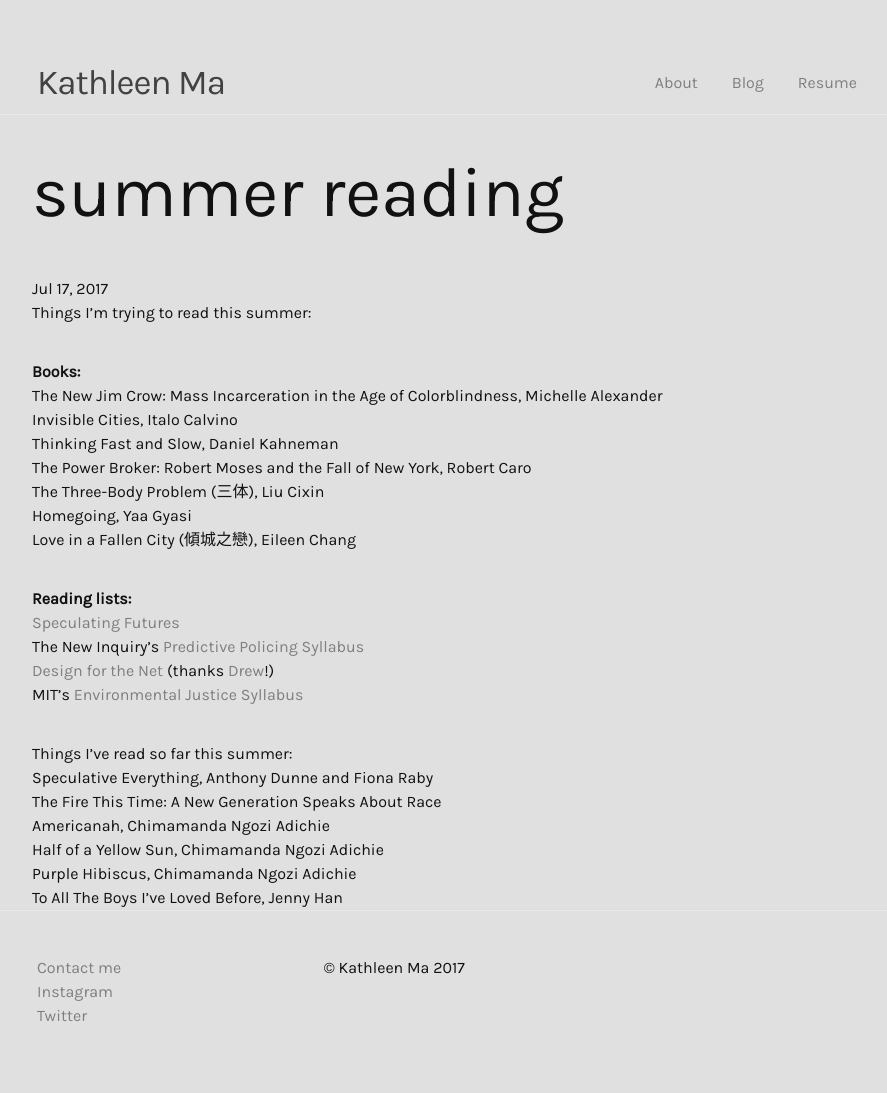
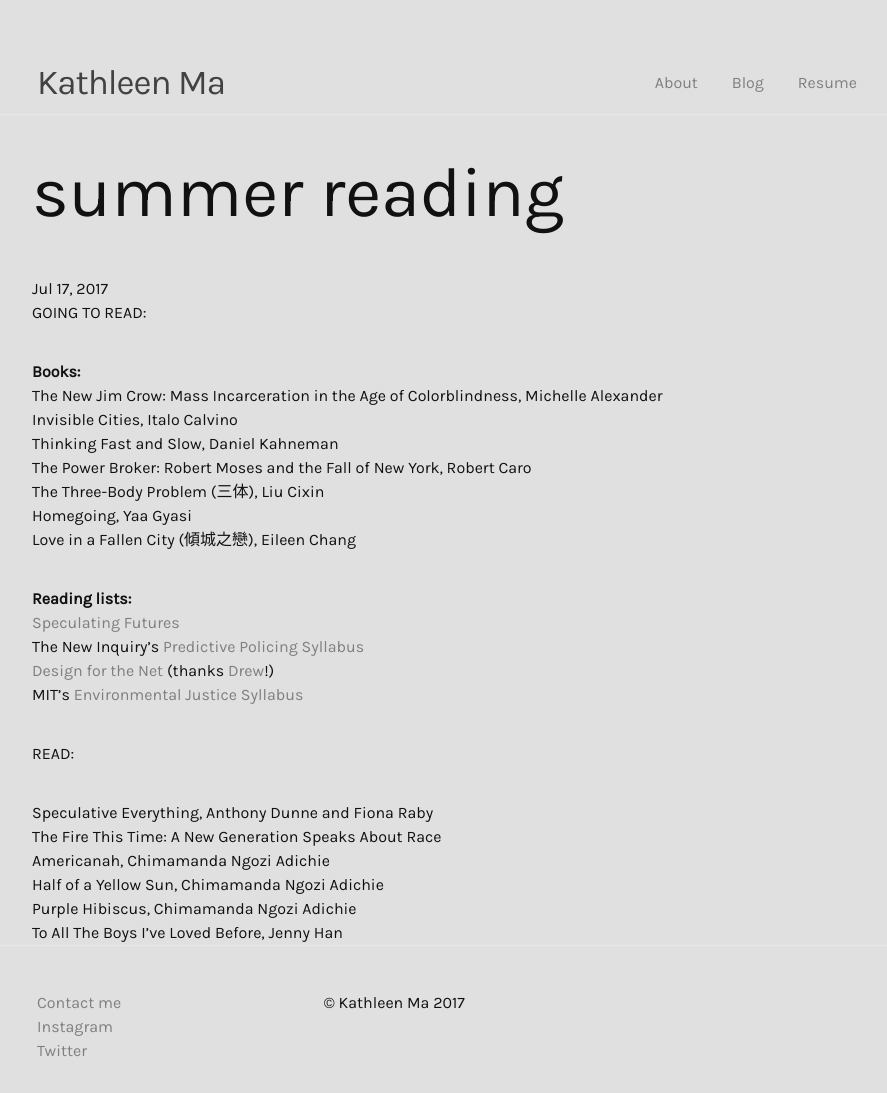
Before and after one commit to kathleenlma/kathleenlma.github.io, a Jekyll site: the page built from _posts/2017-06-25-summer-reads.md, in a window 1280 px wide. Shown: the whole page, without its empty margins (193-1080 px from the left). Built offline with Jekyll 4.4.1, drawn with Linux system fonts in a browser that asks for light colours; before the commit the page ends 1058 px from its top, so only the background shows below that.

Commit message:
updated site

```diff
--- a/_posts/2017-06-25-summer-reads.md
+++ b/_posts/2017-06-25-summer-reads.md
@@ -5,7 +5,7 @@ date:  2017-07-17 11:30
 categories:
 ---
 
-* Things I’m trying to read this summer:
+* GOING TO READ:
 
 * **Books:**
 * The New Jim Crow: Mass Incarceration in the Age of Colorblindness, Michelle Alexander
@@ -22,7 +22,8 @@ categories:
 * [Design for the Net](http://spring2017.designforthe.net/library) (thanks [Drew](drewwallacegames.com)!)
 * MIT's [Environmental Justice Syllabus](https://ocw.mit.edu/courses/urban-studies-and-planning/11-368-environmental-justice-fall-2004/readings/)
 
-* Things I've read so far this summer:
+* READ:
+
 * Speculative Everything, Anthony Dunne and Fiona Raby
 * The Fire This Time: A New Generation Speaks About Race
 * Americanah, Chimamanda Ngozi Adichie
```
